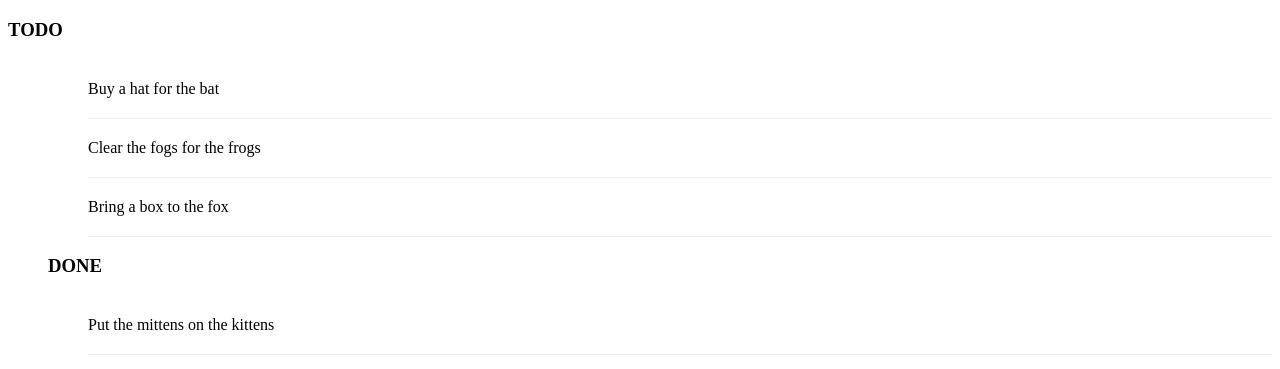
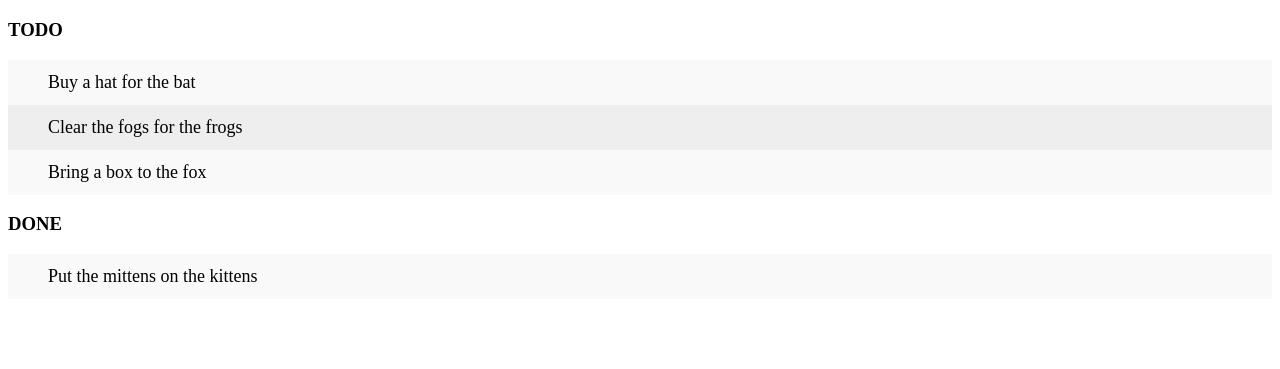
Before and after one commit to omid-momen/todo-list, a plain HTML site: page index.html in a window 1280 px wide. Shown: the part 61-430 px from the top of the page. Drawn offline with Linux system fonts and the light colour scheme.

Commit message:
“Add basic color changes on item rows

```diff
--- a/index.html
+++ b/index.html
@@ -1,14 +1,33 @@
-<!doctype html> <html>
+<!doctype html>
+<html>
 <head>
-<meta charset="utf-8"> <title>TODO list</title> <style> h1 {
-text-align:center; } h3 { text-transform: uppercase; } li {
-overflow: hidden; padding: 20px 0;
-border-bottom: 1px solid #eee; } </style>
-</head> <body>
+<meta charset="utf-8">
+<title>TODO list</title>
+<style>
+h1 {
+text-align:center;
+}
+h3 { text-transform: uppercase; }
+ul {
+margin: 0; padding: 0;
+}
+ul li {
+cursor: pointer; position: relative;
+padding: 12px 8px 12px 40px; background: #eee; font-size: 18px; transition: 0.2s;
+}
+ul li:nth-child(odd) { background: #f9f9f9;
+} ul li:hover { background: #ddd; }
+</style>
+</head>
+ <body>
 <h1>TODO list</h1>
 <h3>Todo</h3> <ul>
+<li>Buy a hat for the bat</li> <li>Clear the fogs for the frogs</li> <li>Bring a box to the fox</li>
+</ul>
+<h3>Done</h3>
 <ul>
-<li>Buy a hat for the bat</li> <li>Clear the fogs for the frogs</li> <li>Bring a box to the fox</li>
-</ul> <h3>Done</h3>
-<ul> <li>Put the mittens on the kittens</li> </ul> </body>
+
+<li>Put the mittens on the kittens</li>
+</ul>
+</body>
 </html>
```
